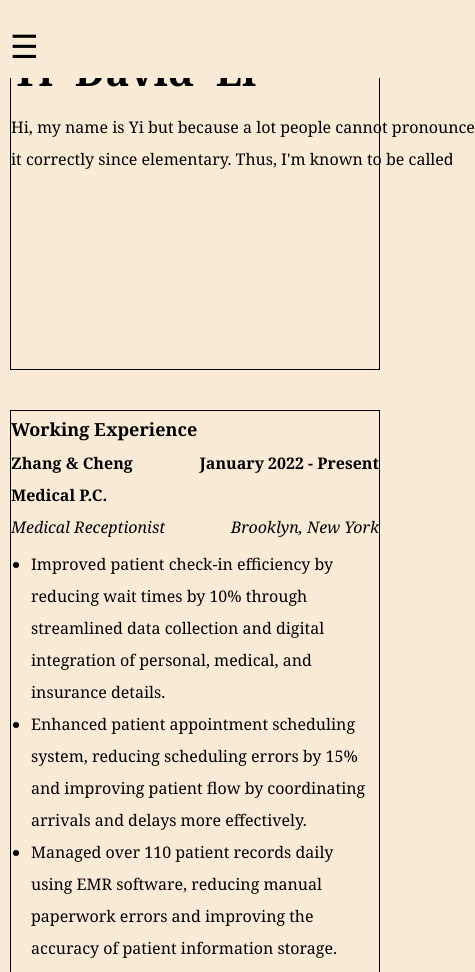
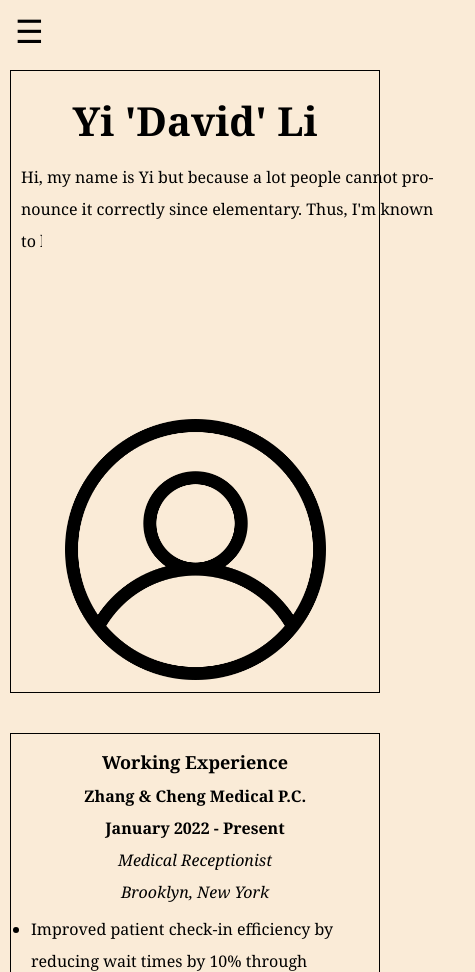
Before and after one commit to Davidyili230/Personal-Website, a plain HTML site: page index.html in a window 390 px wide. Shown: the top 972 px of the page, 475 px wide, since content can reach past the window. Drawn offline with Linux system fonts and the light colour scheme.

Commit message:
hamburger menu update

```diff
--- a/index.html
+++ b/index.html
@@ -34,18 +34,21 @@
             <div class="loading-screen-text"> Welcome to Yi Li's Portfolio</div>
         </div>
 
+        <header>
         <!--I want a navigation bar first-->
         <div class="navigation-bar">
             <div class="hamburger" id="hamburger">&#9776;</div> <!-- hamburger icon -->
-            <div class="nav-links" id="nav-links">
+            <!--added a hamburger menu for mobile version for better format-->
+            <nav class="nav-links" id="nav-links">
                 <!--When button clicked, scroll to section-->
                 <button onclick="scrollToSection('Biography')" aria-label="Scroll to Biography section">BIOGRAPHY</button>
                 <button onclick="scrollToSection('Working-Experience')" aria-label="Scroll to Working Experience section">WORKING EXPERIENCE</button>
                 <button onclick="scrollToSection('Project')" aria-label="Scroll to Project section">PROJECT</button>
                 <button onclick="scrollToSection('Contact')" aria-label="Scroll to Contact section">CONTACT</button>
                 <button id="theme-button">Click Me</button>
-            </div>
+            </nav>
         </div>
+        </header>
 
         <div class="section-container">
             <!--Biography section-->
@@ -61,14 +64,14 @@
 
                             <!--Information about me-->
                             <div class="typing-container">
-                                <span>Hi, my name is Yi but because a lot people cannot pronounce</span>
-                                <span>it correctly since elementary. Thus, I'm known to be called</span>
-                                <span>as David. I'm currently a senior studying at CUNY Hunter</span>
-                                <span>college for Computer Science Degree. This webpage is my</span>
-                                <span>first personal project I would be working on. I will update</span>
-                                <span>this webpage everytime I have a new idea or a new status and I</span>
-                                <span>will create some games using language C++ and attach to the</span>
-                                <span>Project section.</span>
+                                <span>Hi, my name is Yi but because a lot people cannot pro-</span>
+                                <span>nounce it correctly since elementary. Thus, I'm known</span>
+                                <span>to be called as David. I'm currently a senior studying</span>
+                                <span>at CUNY Hunter college for Computer Science Degree.</span>
+                                <span>This webpage is my first personal project I would be</span>
+                                <span>working on. I will update this webpage everytime I have</span>
+                                <span>a new idea or a new status and Iwill create some games</span>
+                                <span>using language C++ and attach to the Project section.</span>
                             </div>
                         </div>
                         <!--part right-->
@@ -226,7 +229,7 @@
                     <h1 id="text-center">Contact</h1>
                     <h4 id="text-center">Feel free to get in touch. You can email me at: <br/> Davidyili230@gmail.com</h4>
 
-                    <div class="section-center" id="item-space-center">
+                    <div class="section-center-social" id="item-space-center">
                         <a href="https://www.facebook.com/davidyili230/" target="_blank">
                             <img src="img/facebook.png" alt="facebook" width="24" length="24" style="margin: 20px" class="social-icon">
                         </a>
--- a/style.css
+++ b/style.css
@@ -165,7 +165,7 @@ button:hover {
 
 /* section left */
 .section-left {
-    width: 50%; /* width is 50% of the box */
+    flex: 1; /* width is 50% of the box */
     text-align: start; /* text will be on left */
 
     /* end of section left */
@@ -173,7 +173,7 @@ button:hover {
 
 /* section right */
 .section-right {
-    width: 50%; /* width is 50% of the box */
+    flex: 1; /* width is 50% of the box */
     text-align: end; /* text will be on right */
 
     /* end of section right */
@@ -182,6 +182,15 @@ button:hover {
 /* section center */
 .section-center {
     display: flex; /* divides into 2 parts, L&R */
+    flex-direction: row;
+
+    /* end of section center */
+}
+
+/* section center */
+.section-center-social {
+    display: flex; /* divides into 2 parts, L&R */
+    flex-direction: row;
 
     /* end of section center */
 }
@@ -412,17 +421,17 @@ button:hover {
     */
 
     body, h2, h3, h4 {
-        font-size: 16px; /* Smaller font size for moblie */
+        font-size: 16px; /* Smaller font size for mobile */
     }
 
     h1 {
-        font-size: 18px; /* Smaller font size for moblie */
+        font-size: 18px; /* Smaller font size for mobile */
     }
 
     ul {
-        font-size: 16px; /* Smaller font size for moblie */
+        font-size: 16px; /* Smaller font size for mobile */
         padding: 5px;
-        padding-left: 20px;
+        padding-left: 10px;
     }
 
     span {
@@ -437,15 +446,20 @@ button:hover {
 
     .section-item {
         margin: 10px; /* smaller margin and padding */
-        padding: 0px;
+        padding: 10px;
     }
 
-    .section-left {
-        width: 100%;
+    #Biography {
+        padding-top: 60px;
     }
 
-    .section-right {
+    .section-left, .section-right{
         width: 100%;
+        text-align: center;
+    }
+
+    .section-center {
+        flex-direction: column;
     }
 
     .button {
@@ -455,21 +469,28 @@ button:hover {
     }
 
     .navigation-bar {
-        flex-direction: column;
-        align-items: flex-start;
+      display: block;
+      flex-direction: column;
+      align-items: flex-start;
+      padding: 5px;
+      background-color: antiquewhite;
     }
 
     .hamburger {
-        display: flex;
+      display: block;
+      font-size: 32px;
+      cursor: pointer;
+      margin-bottom: 0px;
     }
 
     .nav-links {
-        display: none;
-        width: 100%;
-        flex-direction: column;
+      display: none;
+      flex-direction: column;
+      width: 100%;
+      gap: 5px;
     }
 
     .nav-links.active {
-        display: flex;
+      display: flex;
     }
 }
```
